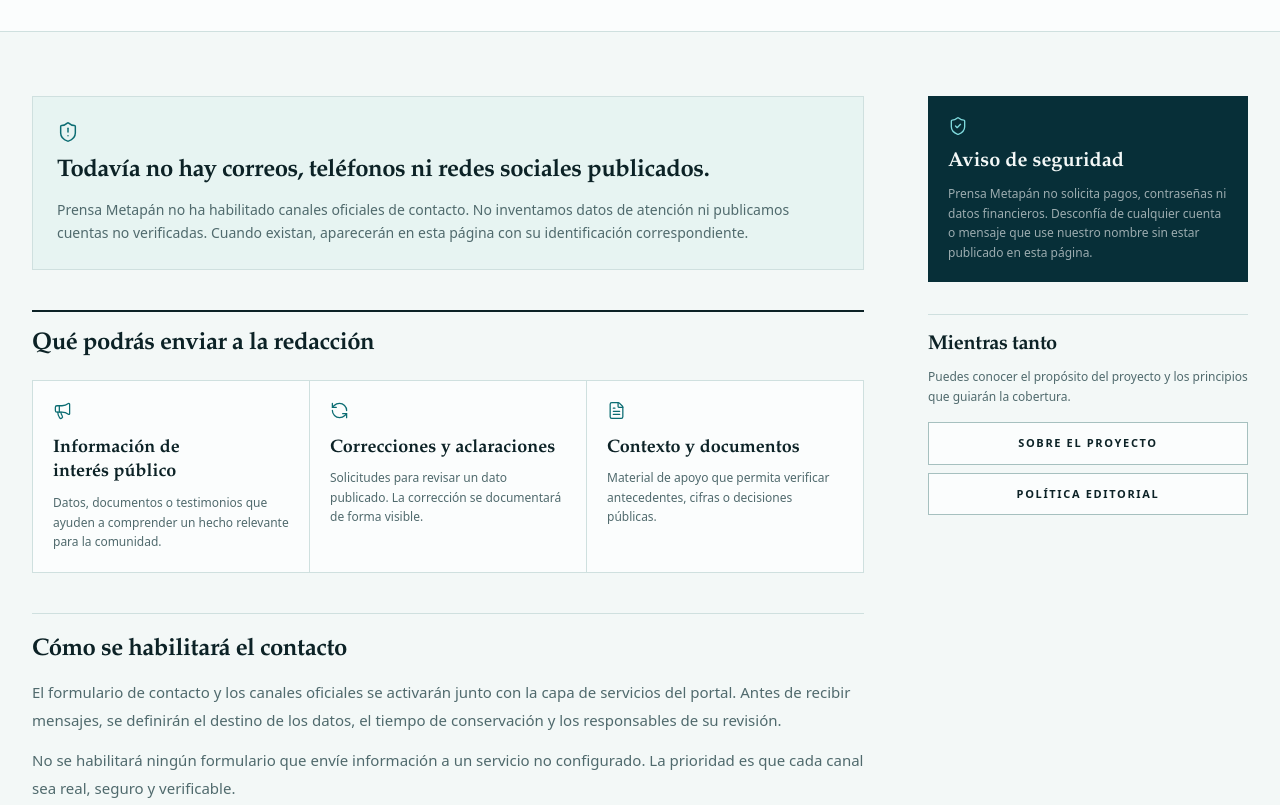
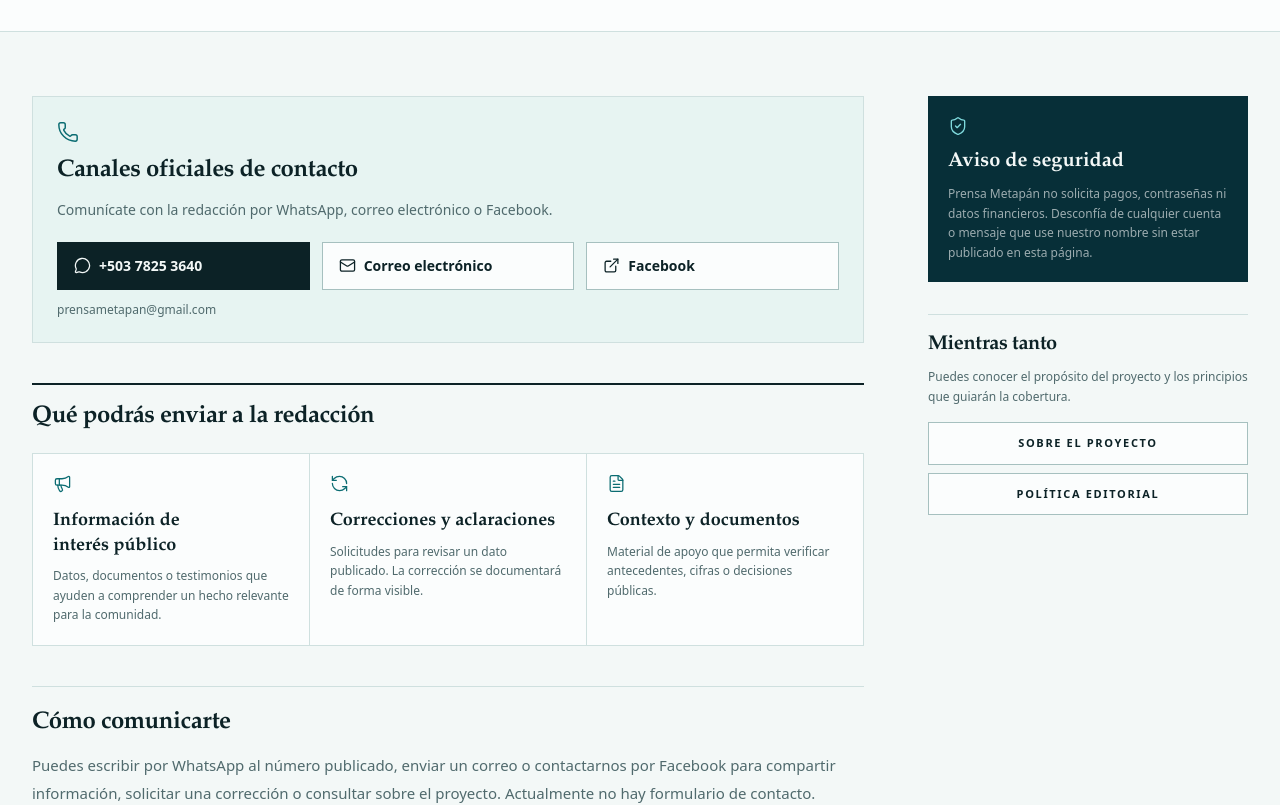
Before and after one commit to NexoByte503/Prensa-Metapan, a React (Vite) app: page /contacto in a window 1280 px wide. Shown: the part 460-1265 px from the top of the page. Built offline with nearby package versions, Linux system fonts and the light colour scheme; no server answers.

Commit message:
Implementacion de canales oficiales

```diff
--- a/src/config/site.ts
+++ b/src/config/site.ts
@@ -16,6 +16,12 @@ export const siteConfig = {
   language: 'es',
   timeZone: 'America/El_Salvador',
   location: 'Metapán, Santa Ana, El Salvador',
+  contactPhone: {
+    display: '+503 7825 3640',
+  },
+  contactWhatsAppUrl: 'https://wa.me/50378253640',
+  contactEmail: 'prensametapan@gmail.com',
+  contactFacebookUrl: 'https://www.facebook.com/share/1DjiWvFgPG/',
   url: env.siteUrl,
   isIndexable: env.siteIndexable,
   launchStatus: 'Fase 1 · Base técnica en preparación',
--- a/src/pages/public/ContactPage.tsx
+++ b/src/pages/public/ContactPage.tsx
@@ -1,4 +1,4 @@
-import { FileText, Megaphone, RefreshCcw, ShieldAlert, ShieldCheck } from 'lucide-react'
+import { ExternalLink, FileText, Mail, Megaphone, MessageCircle, Phone, RefreshCcw, ShieldCheck } from 'lucide-react'
 
 import { ActionLink } from '@/components/common/ActionLink'
 import { Container } from '@/components/common/Container'
@@ -6,6 +6,7 @@ import { ContentSection } from '@/components/common/ContentSection'
 import { PageHeader } from '@/components/common/PageHeader'
 import { Seo } from '@/components/seo/Seo'
 import { paths } from '@/routes/paths'
+import { siteConfig } from '@/config/site'
 
 const contactPurposes = [
   {
@@ -33,14 +34,14 @@ export default function ContactPage() {
     <>
       <Seo
         title="Contacto"
-        description="Canales oficiales de Prensa Metapán. Información sobre cómo contactar a la redacción cuando estén habilitados."
+        description={`Contacta a Prensa Metapán por WhatsApp al ${siteConfig.contactPhone.display}, por correo o Facebook.`}
         path={paths.contact}
       />
 
       <PageHeader
         kicker="Contacto"
-        title="Canales oficiales en habilitación."
-        description="Estamos preparando los medios de contacto de la redacción. Esta página se actualizará únicamente con canales verificados."
+        title="Contacta a la redacción."
+        description={`Escríbenos por WhatsApp al ${siteConfig.contactPhone.display}, por correo a ${siteConfig.contactEmail} o Facebook.`}
         breadcrumbs={[
           { label: 'Inicio', to: paths.home },
           { label: 'Contacto' },
@@ -51,7 +52,7 @@ export default function ContactPage() {
         <Container className="grid gap-12 py-12 lg:grid-cols-[minmax(0,1fr)_20rem] lg:gap-16 lg:py-16">
           <div className="space-y-10">
             <div className="border border-rule bg-brand-soft/60 p-6">
-              <ShieldAlert
+              <Phone
                 aria-hidden="true"
                 size={22}
                 strokeWidth={1.6}
@@ -61,12 +62,41 @@ export default function ContactPage() {
                 id="contacto-estado-title"
                 className="mt-3 font-serif text-2xl font-semibold tracking-[-0.02em]"
               >
-                Todavía no hay correos, teléfonos ni redes sociales publicados.
+                Canales oficiales de contacto
               </h2>
               <p className="mt-3 text-sm leading-relaxed text-ink-muted">
-                Prensa Metapán no ha habilitado canales oficiales de contacto. No inventamos datos
-                de atención ni publicamos cuentas no verificadas. Cuando existan, aparecerán en esta
-                página con su identificación correspondiente.
+                Comunícate con la redacción por WhatsApp, correo electrónico o Facebook.
+              </p>
+              <div className="mt-5 grid gap-3 sm:grid-cols-3">
+                <a
+                  href={siteConfig.contactWhatsAppUrl}
+                  target="_blank"
+                  rel="noopener noreferrer"
+                  aria-label={`Escribir por WhatsApp a Prensa Metapán al ${siteConfig.contactPhone.display}`}
+                  className="inline-flex min-h-12 items-center gap-2 border border-ink bg-ink px-4 py-3 text-sm font-semibold text-paper transition-colors hover:bg-brand-dark"
+                >
+                  <MessageCircle aria-hidden="true" size={17} strokeWidth={1.8} />
+                  {siteConfig.contactPhone.display}
+                </a>
+                <a
+                  href={`mailto:${siteConfig.contactEmail}`}
+                  className="inline-flex min-h-12 items-center gap-2 border border-rule-strong bg-paper-strong px-4 py-3 text-sm font-semibold text-ink transition-colors hover:border-ink"
+                >
+                  <Mail aria-hidden="true" size={17} strokeWidth={1.8} />
+                  Correo electrónico
+                </a>
+                <a
+                  href={siteConfig.contactFacebookUrl}
+                  target="_blank"
+                  rel="noopener noreferrer"
+                  className="inline-flex min-h-12 items-center gap-2 border border-rule-strong bg-paper-strong px-4 py-3 text-sm font-semibold text-ink transition-colors hover:border-ink"
+                >
+                  <ExternalLink aria-hidden="true" size={17} strokeWidth={1.8} />
+                  Facebook
+                </a>
+              </div>
+              <p className="mt-3 break-all text-xs text-ink-muted">
+                {siteConfig.contactEmail}
               </p>
             </div>
 
@@ -98,15 +128,14 @@ export default function ContactPage() {
               </div>
             </section>
 
-            <ContentSection title="Cómo se habilitará el contacto">
+            <ContentSection title="Cómo comunicarte">
               <p>
-                El formulario de contacto y los canales oficiales se activarán junto con la capa de
-                servicios del portal. Antes de recibir mensajes, se definirán el destino de los
-                datos, el tiempo de conservación y los responsables de su revisión.
+                Puedes escribir por WhatsApp al número publicado, enviar un correo o contactarnos
+                por Facebook para compartir información, solicitar una corrección o consultar sobre
+                el proyecto. Actualmente no hay formulario de contacto.
               </p>
               <p>
-                No se habilitará ningún formulario que envíe información a un servicio no
-                configurado. La prioridad es que cada canal sea real, seguro y verificable.
+                Todo material pasa por un proceso de verificación editorial antes de publicarse.
               </p>
             </ContentSection>
 
--- a/src/pages/public/HomePage.tsx
+++ b/src/pages/public/HomePage.tsx
@@ -325,8 +325,11 @@ export default function HomePage() {
               ¿Tienes información de interés público?
             </h2>
             <p className="mt-3 text-sm leading-relaxed text-ink-muted">
-              Los canales oficiales para contactar a la redacción se habilitarán antes del
-              lanzamiento. No publicaremos datos de contacto sin verificarlos.
+              Escríbele a la redacción por WhatsApp al{' '}
+              <a className="font-semibold text-ink underline underline-offset-4" href={siteConfig.contactWhatsAppUrl} target="_blank" rel="noopener noreferrer">
+                {siteConfig.contactPhone.display}
+              </a>{' '}
+              para compartir información de interés público.
             </p>
           </div>
 
```
